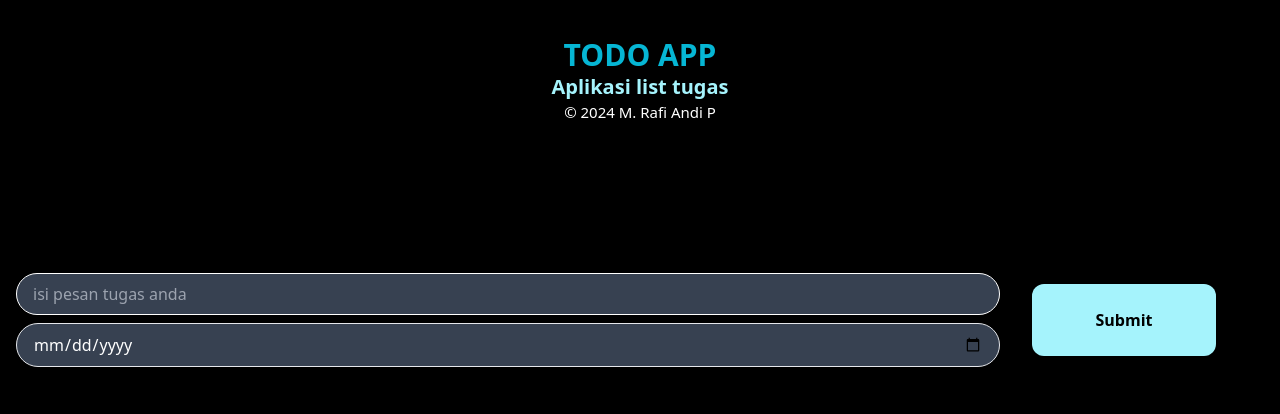
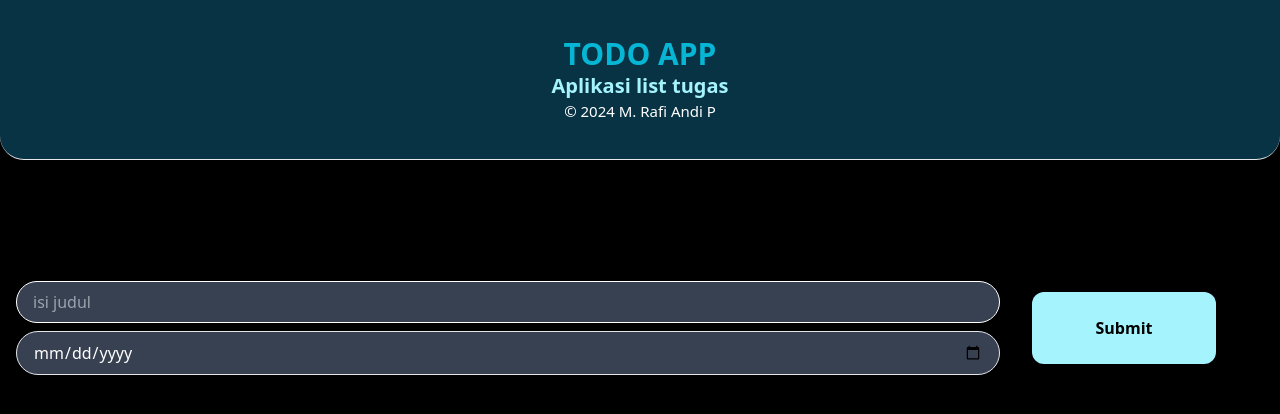
Before and after one commit to Rafi-Andi/todoList-javascript, a plain HTML site: page index.html in a window 1280 px wide. Drawn offline with nearby package versions, Linux system fonts and the light colour scheme.

Commit message:
index.html

```diff
--- a/index.html
+++ b/index.html
@@ -9,7 +9,7 @@
 </head>
 <body class="bg-black text-white">
     <head class="">
-        <nav class="w-full h-[20vh] bg-black flex  flex-col justify-center items-center p-1 shadow-2xl">
+        <nav class="w-full h-[20vh] bg-cyan-950 rounded-b-3xl border-b mb-2 flex  flex-col justify-center items-center p-1 shadow-2xl">
             <h1 class="text-cyan-500 text-2xl font-black md:text-3xl">TODO APP</h1>
             <p class="text-cyan-200 text-l font-bold md:text-xl ">Aplikasi list tugas </p>
             <p class="text-[10px] md:text-[15px]"><span>&copy;</span> 2024 M. Rafi Andi P</p>
@@ -18,9 +18,9 @@
 
     <main class="w-full h-[80vh] bg-black">
         <form action="#" class="md:flex md:items-center md:h-[40vh]" id="form">
-            <div class="flex flex-col p-2 bg-black mx-2 md:w-[1000px]" >
-                <input class="py-2 px-4 bg-gray-700 text-white border-solid rounded-full border-[1px]  outline-none border-white" id="judul" type="text" placeholder="isi pesan tugas anda" required>
-                <input class="py-2 px-4 bg-gray-700 text-white rounded-full border-solid border-[1px] outline-none mt-2 " id="tanggal" type="date" placeholder="masukan deadline" required>
+            <div class="flex flex-col p-2 bg-black mx-2 md:w-[1000px]">
+                <input class="py-2 px-4 bg-gray-700 text-white border-solid rounded-full border-[1px]  outline-none border-white" id="judul" type="text" placeholder="isi judul " required>
+                <input class="w-full py-2 px-4 bg-gray-700 text-white rounded-full border-solid border-[1px] outline-none mt-2 " id="tanggal" type="date" placeholder="masukan deadline" required>
             </div>
             <div class="flex flex-col p-2 mx-2 md:w-[200px]">
                 <button value="submit" name="submit" type="submit" id="submit" class="bg-cyan-200 text-black font-semibold py-1 px-2 rounded-full  w-full md:py-6 md:rounded-xl">Submit</button>
```
